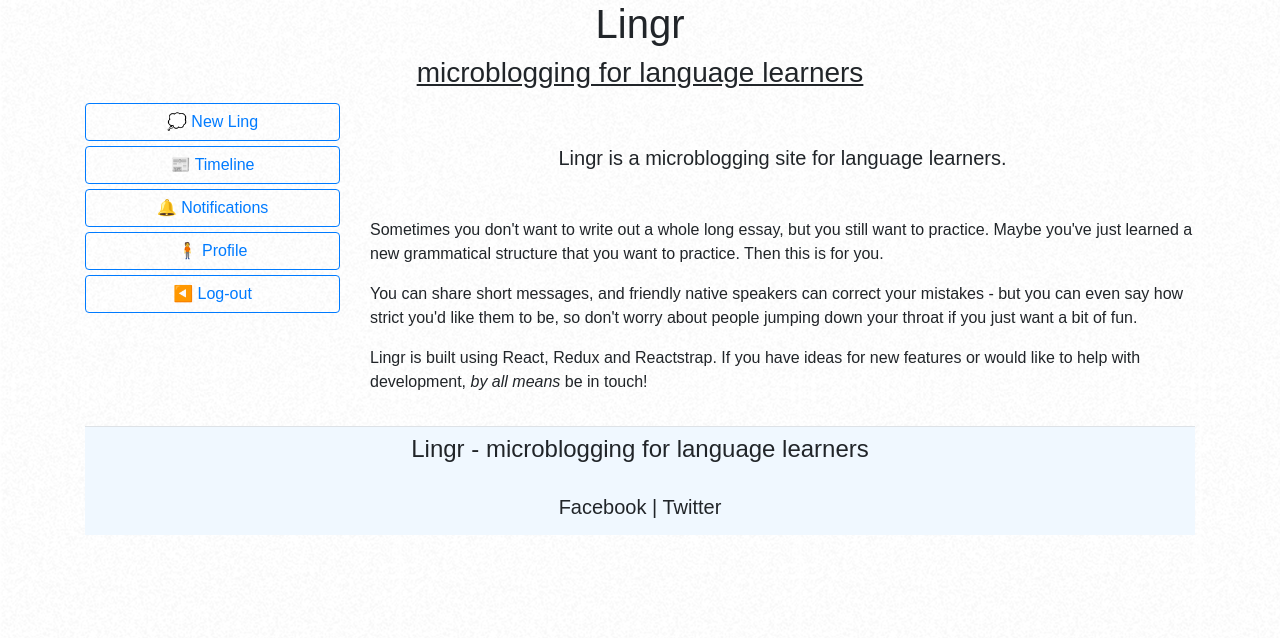
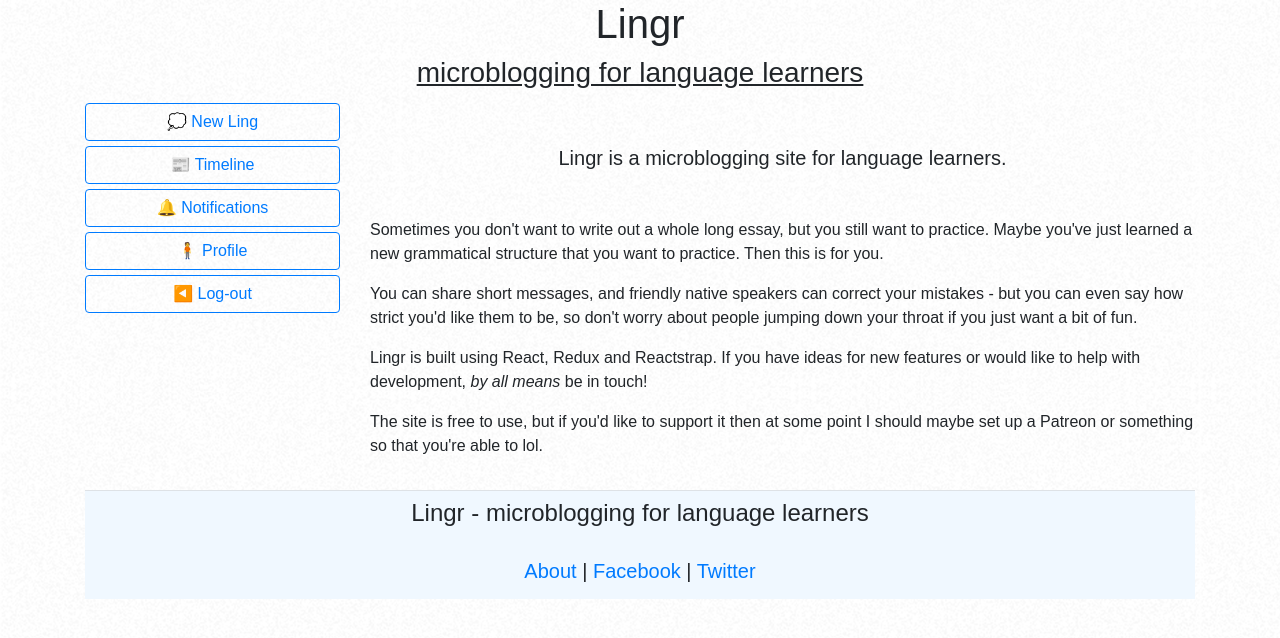
Before and after one commit to gordonmaloney/Lingr, a React (Create React App) app: page /about in a window 1280 px wide. Shown: the top 638 px of the page. Built offline with nearby package versions, Linux system fonts and the light colour scheme.

Commit message:
footer links

```diff
--- a/src/components/About.js
+++ b/src/components/About.js
@@ -11,7 +11,7 @@ function About() {
             <p>Sometimes you don't want to write out a whole long essay, but you still want to practice. Maybe you've just learned a new grammatical structure that you want to practice. Then this is for you.</p>
             <p>You can share short messages, and friendly native speakers can correct your mistakes - but you can even say how strict you'd like them to be, so don't worry about people jumping down your throat if you just want a bit of fun.</p>
             <p>Lingr is built using React, Redux and Reactstrap. If you have ideas for new features or would like to help with development, <i>by all means</i> be in touch!</p>
-
+            <p>The site is free to use, but if you'd like to support it then at some point I should maybe set up a Patreon or something so that you're able to lol.</p>
         </>
     )
 }
--- a/src/components/FooterComponent.js
+++ b/src/components/FooterComponent.js
@@ -1,4 +1,5 @@
 import React from 'react';
+import {Link} from 'react-router-dom'
 
 function Footer() {
     return (
@@ -6,7 +7,13 @@ function Footer() {
           <center>
             <h4>Lingr - microblogging for language learners</h4>
             <br />
-            <h5>Facebook | Twitter</h5>
+            <h5>
+            <Link to="/about">
+About</Link>
+{" "}|{" "}
+<a href="https://www.facebook.com/" target="_blank">Facebook</a>
+{" "}|{" "}
+<a href="https://twitter.com/" target="_blank">Twitter</a></h5>
           </center>
         </div>
     )
```
